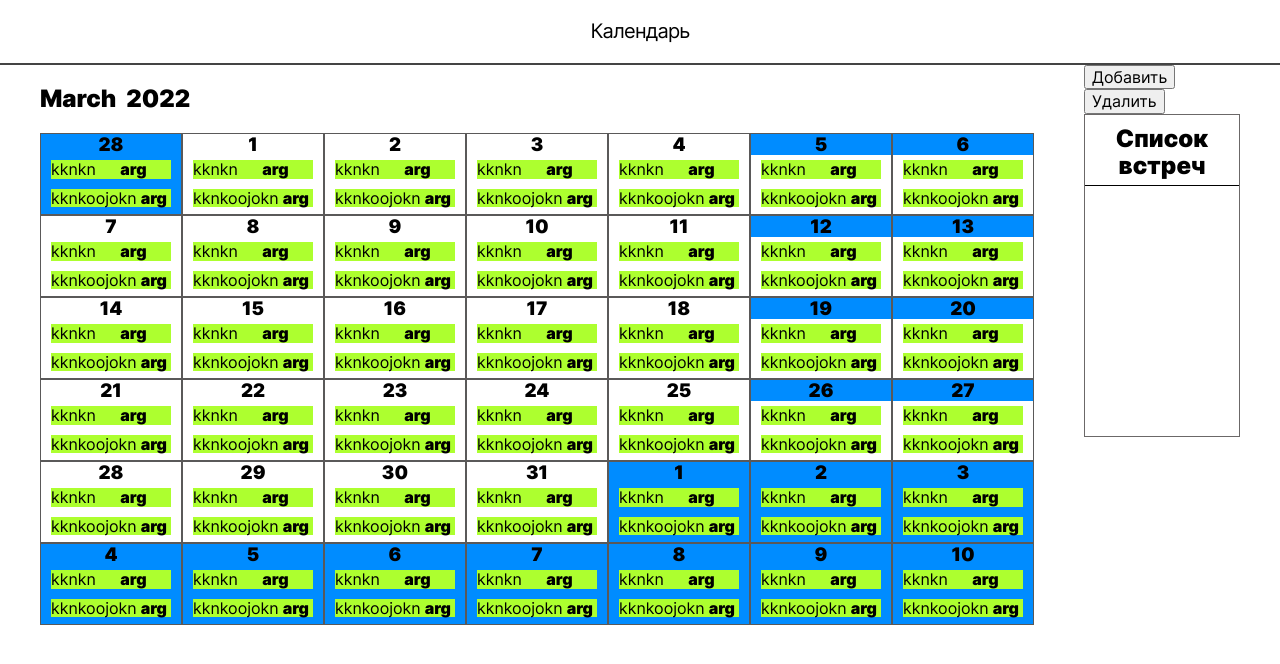
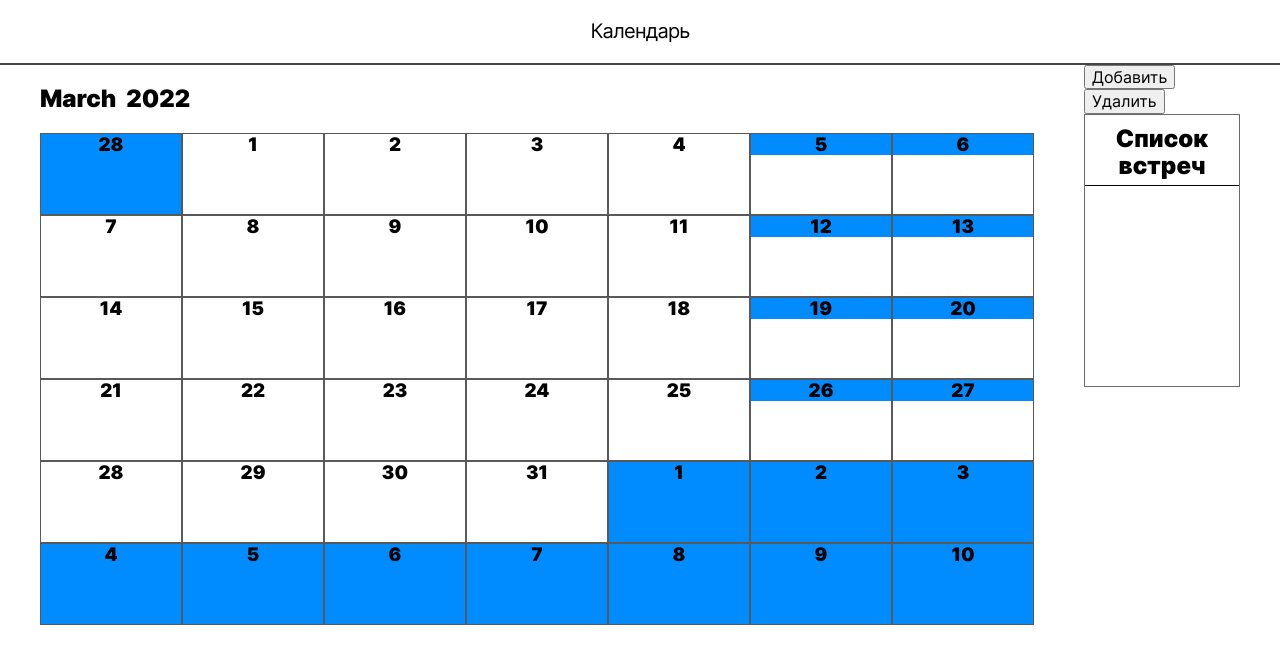
Before and after one commit to IllarionCorp/test-task-frontend, a React (Create React App) app: page / in a window 1280 px wide. Shown: the top 664 px of the page. Built offline with nearby package versions, Linux system fonts and the light colour scheme.

Commit message:
почти готово

```diff
--- a/src/components/AddPopup/AddPopup.js
+++ b/src/components/AddPopup/AddPopup.js
@@ -5,7 +5,7 @@ import './AddPopup.css';
 export default function AddPopup(props) {
     const [name, setName] = React.useState('');
     const [fio, setFio] = React.useState(0);
-    const [i, setI] = React.useState(props.i)
+    const i = props.i;
 
     function handleNameChange(e) {
         setName(e.target.value);
--- a/src/components/App/App.js
+++ b/src/components/App/App.js
@@ -38,6 +38,11 @@ export default function App() {
     setMeetings([meeting, ...meetings]);
   }
 
+ function handleDeleteMeeting(idList) {
+     idList.forEach(currentId => {
+        setMeetings(meetings.filter(meeting => meeting.id !== currentId))
+     });
+ }
 
   return (
     <>
@@ -56,6 +61,7 @@ export default function App() {
         handleAddPopupClick={handleAddPopupClick}
         meetings={meetings}
         setMeetings={setMeetings}
+        handleDeleteMeeting={handleDeleteMeeting}
       />
     </>
   );
--- a/src/components/Main/Calendar/Calendar.js
+++ b/src/components/Main/Calendar/Calendar.js
@@ -1,7 +1,6 @@
-import React from 'react';
-import CalendarTable from './CalendarTable/CalendarTable';
-import './Calendar.css';
-
+import React from "react";
+import CalendarTable from "./CalendarTable/CalendarTable";
+import "./Calendar.css";
 
 export default function Calendar(props) {
   const startDay = props.startDay.clone();
@@ -9,87 +8,113 @@ export default function Calendar(props) {
   const [yearArr, setYearArr] = React.useState([]);
 
   function visibleCheker(e) {
-        const month = document.querySelector('#months');
-        const year =  document.querySelector('#years');
-        console.log(e.target.className)
-        if (e.target === document.querySelector('.calendar__month-active')) {
-            month.classList.add('date-menu_visible');
+    const month = document.querySelector("#months");
+    const year = document.querySelector("#years");
+    console.log(e.target.className);
+    if (e.target === document.querySelector(".calendar__month-active")) {
+      month.classList.add("date-menu_visible");
     }
 
-        if (e.target === document.querySelector('.calendar__year-active')) {
-            yearFill()
-            year.classList.add('date-menu_visible');
+    if (e.target === document.querySelector(".calendar__year-active")) {
+      yearFill();
+      year.classList.add("date-menu_visible");
     }
   }
 
   function setUnvisible() {
-        const month = document.querySelector('#months');
-        const year =  document.querySelector('#years');
+    const month = document.querySelector("#months");
+    const year = document.querySelector("#years");
 
-        month.classList.remove('date-menu_visible');
-        year.classList.remove('date-menu_visible');
+    month.classList.remove("date-menu_visible");
+    year.classList.remove("date-menu_visible");
   }
 
-
-
   function handleSwitchDate(e) {
-
-       console.log(e.target.textContent)
-       if (e.target.id === 'month') {
-           props.switchDate(document.querySelector('.calendar__year-active').textContent.substring(0, 4), e.target.textContent)
+    console.log(e.target.textContent);
+    if (e.target.id === "month") {
+      props.switchDate(
+        document
+          .querySelector(".calendar__year-active")
+          .textContent.substring(0, 4),
+        e.target.textContent
+      );
     }
 
-       if (e.target.id === 'year') {
-            props.switchDate(e.target.textContent, document.querySelector('.calendar__month-active').textContent);
+    if (e.target.id === "year") {
+      props.switchDate(
+        e.target.textContent,
+        document.querySelector(".calendar__month-active").textContent
+      );
     }
-    setUnvisible()
+    setUnvisible();
   }
 
   function yearFill() {
-    const startYear = startDay.clone().subtract(6, 'year');
+    const startYear = startDay.clone().subtract(6, "year");
     const arr = [];
 
-    for (let i = 0; i < 12; i++ ) {
-         arr[i] = startYear.add(1, 'year').format('YYYY');
+    for (let i = 0; i < 12; i++) {
+      arr[i] = startYear.add(1, "year").format("YYYY");
     }
     setYearArr(arr);
   }
 
-
-
   return (
-        <section className='calendar'>
-            <nav className='calendar__nav'>
-                <h2 className="calendar__month-active" onMouseEnter={visibleCheker} onMouseLeave={setUnvisible}>
-                    {startDay.format('MMMM')}
-                    <ul id='months' className={`date-menu`} >
-                        {
-                                enMonths.map((month, id) => {
+    <section className="calendar">
+      <nav className="calendar__nav">
+        <h2
+          className="calendar__month-active"
+          onMouseEnter={visibleCheker}
+          onMouseLeave={setUnvisible}
+        >
+          {startDay.format("MMMM")}
+          <ul id="months" className={`date-menu`}>
+            {enMonths.map((month, id) => {
               return (
                 <div key={id}>
-                                            <a id="month" href='#' className='date-menu__list' onClick={handleSwitchDate}>{month}</a>
+                  <a
+                    id="month"
+                    href="#"
+                    className="date-menu__list"
+                    onClick={handleSwitchDate}
+                  >
+                    {month}
+                  </a>
                 </div>
               );
-                                })
-                        }
+            })}
           </ul>
         </h2>
-                <h2 className='calendar__year-active' onMouseEnter={visibleCheker} onMouseLeave={setUnvisible}>
-                    {startDay.format('YYYY') + ''}
-                    <ul id='years' className={`date-menu`} >
-                        {
-                                yearArr.map((year, id) => {
+        <h2
+          className="calendar__year-active"
+          onMouseEnter={visibleCheker}
+          onMouseLeave={setUnvisible}
+        >
+          {startDay.format("YYYY") + ""}
+          <ul id="years" className={`date-menu`}>
+            {yearArr.map((year, id) => {
               return (
                 <div key={id}>
-                                            <a id="year" href='#' className='date-menu__list' onClick={handleSwitchDate} >{year}</a>
+                  <a
+                    id="year"
+                    href="#"
+                    className="date-menu__list"
+                    onClick={handleSwitchDate}
+                  >
+                    {year}
+                  </a>
                 </div>
               );
-                                })
-                        }
+            })}
           </ul>
         </h2>
       </nav>
-            <CalendarTable startDay={props.startDay} />
+      <CalendarTable
+        startDay={props.startDay}
+        meetings={props.meetings}
+        dragOverHandler={props.dragOverHandler}
+        dropMeetingsHandler={props.dropMeetingsHandler}
+      />
     </section>
   );
 }
--- a/src/components/Main/Calendar/CalendarTable/CalendarCell/CalendarCell.js
+++ b/src/components/Main/Calendar/CalendarTable/CalendarCell/CalendarCell.js
@@ -1,31 +1,73 @@
-import React from 'react';
-import './CalendarCell.css';
-import EventInCalendar from './EventInCalendar/EventInCalendar';
+import React from "react";
+import "./CalendarCell.css";
+import EventInCalendar from "./EventInCalendar/EventInCalendar";
 
 export default function CalendarCell(props) {
-    const [isWeekend, setIsWeekend] = React.useState(false)
+  const [isWeekend, setIsWeekend] = React.useState(false);
+  const [currentUnit, setCurrentUnit] = React.useState(null);
+
+  function dragStartHandler(e, event) {
+    setCurrentUnit(event);
+  }
+
+  function dragEndHandler(e) {
+    e.target.style.background = "greenyellow";
+  }
+
+  function dragOverHandler(e) {
+    e.preventDefault();
+    e.target.style.background = "grey";
+  }
+
+  function dropHandler(e) {
+    e.preventDefault();
+  }
 
   function weekendCheker() {
-        if(props.dayId === 6 || props.dayId === 0) {
-            setIsWeekend(true)
+    if (props.data.day() === 6 || props.data.day() === 0) {
+      setIsWeekend(true);
     }
   }
 
   React.useEffect(() => {
-        weekendCheker()
-    }, [])
+    weekendCheker();
+  }, []);
 
   return (
-        <div className={`calendar-cell${!props.isSelectedMonth() ? ' calendar-cell_blue' : ''}`}>
-            <h3 className={`calendar-cell__title${isWeekend ? ' calendar-cell__title_blue' : ''}`}>{props.data}</h3>
-            <div className='events'>
-                {
-                    props.eventsList.map((event, id) => {
-                        return(
-                            <EventInCalendar key={id} event={event} eventId={id} />
+    <div
+      className={`calendar-cell${
+        !props.isSelectedMonth() ? " calendar-cell_blue" : ""
+      }`}
+      onDrop={(e) => props.dropMeetingsHandler(e, props.data.format("X"))}
+      onDragOver={(e) => props.dragOverHandler(e)}
+    >
+      <h3
+        className={`calendar-cell__title${
+          isWeekend ? " calendar-cell__title_blue" : ""
+        }`}
+      >
+        {props.data.format("D")}
+      </h3>
+      <div className="events">
+        {props.meetings
+          .filter(
+            (meeting) =>
+              meeting.time >= props.data.format("X") &&
+              meeting.time <= props.data.clone().endOf("day").format("X")
+          )
+          .map((event, id) => {
+            return (
+              <EventInCalendar
+                key={id}
+                event={event}
+                eventId={id}
+                dragStartHandler={dragStartHandler}
+                dragEndHandler={dragEndHandler}
+                dragOverHandler={dragOverHandler}
+                dropHandler={dropHandler}
+              />
             );
-                    })
-                }
+          })}
       </div>
     </div>
   );
--- a/src/components/Main/Calendar/CalendarTable/CalendarCell/EventInCalendar/EventInCalendar.css
+++ b/src/components/Main/Calendar/CalendarTable/CalendarCell/EventInCalendar/EventInCalendar.css
@@ -5,6 +5,7 @@
     text-align: center;
     margin: 5px  10px;
     background-color: greenyellow;
+    cursor: pointer;
 }
 
 .event__title {
@@ -16,3 +17,7 @@
     margin: 0;
 
 }
+
+.event_active {
+    border: 2px solid black;
+}
--- a/src/components/Main/Calendar/CalendarTable/CalendarCell/EventInCalendar/EventInCalendar.js
+++ b/src/components/Main/Calendar/CalendarTable/CalendarCell/EventInCalendar/EventInCalendar.js
@@ -1,10 +1,31 @@
-import './EventInCalendar.css';
+import React from "react";
+import "./EventInCalendar.css";
 
 export default function EventInCalendar(props) {
-    return(
-        <div className='event'>
-                <h4 className='event__title'>{props.event.name}</h4>
-                <p className='event__time'>{props.event.time}</p>
-        </div>
-    );
+  const [isClick, setIsClick] = React.useState(false);
+
+  function handleMeetingClick() {
+    if (!isClick) {
+      setIsClick(true);
+      props.getCurrentId(props.meeting.id);
+    } else {
+      setIsClick(false);
+    }
+  }
+
+  return (
+    <div
+      className={`event${isClick ? " event_active" : ""}`}
+      onMouseUp={handleMeetingClick}
+      draggable
+      onDragStart={(e) => props.dragStartHandler(e, props.event)}
+      onDragLeave={(e) => props.dragEndHandler(e)}
+      onDragEnd={(e) => props.dragEndHandler(e)}
+      onDragOver={(e) => props.dragOverHandler(e)}
+      onDrop={(e) => props.dropHandler(e, props.event)}
+    >
+      <h4 className="event__title">{props.event.name}</h4>
+      <p className="event__time">{props.event.time}</p>
+    </div>
+  );
 }
--- a/src/components/Main/Calendar/CalendarTable/CalendarTable.js
+++ b/src/components/Main/Calendar/CalendarTable/CalendarTable.js
@@ -12,20 +12,6 @@ export default function CalendarTable(props) {
   const isSelectedMonth = (daySelect) =>
     props.startDay.isSame(daySelect, "month");
 
-  const [eventsList, setEventsList] = React.useState([
-      {
-        name: 'arg',
-        fio: 'jkjjh',
-        id: 0,
-        time: 'kknkn'
-    },
-    {
-        name: 'arg',
-        fio: 'jkjjh',
-        id: 1,
-        time: 'kknkoojokn'
-    },
-  ]);
 
   return (
     <div className="calendar-table">
@@ -33,11 +19,12 @@ export default function CalendarTable(props) {
         return (
           <div key={id}>
             <CalendarCell
-              data={day.format("D")}
-              dayId={day.day()}
+              data={day}
               isSelectedMonth={() => isSelectedMonth(day)}
               board={id}
-              eventsList={eventsList}
+              meetings={props.meetings}
+              dropMeetingsHandler={props.dropMeetingsHandler}
+              dragOverHandler={props.dragOverHandler}
             />
           </div>
         );
--- a/src/components/Main/Main.js
+++ b/src/components/Main/Main.js
@@ -4,42 +4,55 @@ import "./Main.css";
 import React from "react";
 
 export default function Main(props) {
-    const [isClick, setIsClick] = React.useState(false);
   const [currentUnit, setCurrentUnit] = React.useState(null);
 
   function dragStartHandler(e, meeting) {
-    setCurrentUnit(meeting)
-    setIsClick(true)
+    setCurrentUnit(meeting);
   }
 
   function dragEndHandler(e) {
-    e.target.style.background = 'rgb(134, 236, 134)'
+    e.target.style.background = "rgb(134, 236, 134)";
   }
 
   function dragOverHandler(e) {
     e.preventDefault();
-    e.target.style.background = 'grey';
+    if (e.target.classList.contains('meeting__name')) {
+        e.target.style.background = "grey";
+    }
+    console.log(e.target);
   }
 
   function dropHandler(e, meeting) {
     e.preventDefault();
-    console.log(props.meetings)
-    props.setMeetings(props.meetings.map((c) => {
-        console.log(c)
+    console.log(props.meetings);
+    props.setMeetings(
+      props.meetings.map((c) => {
+        console.log(c);
         if (c.id === meeting.id) {
-            e.target.style.background = 'rgb(134, 236, 134)';
-          return {...c, id: currentUnit.id}
+          e.target.style.background = "rgb(134, 236, 134)";
+          return { ...c, id: currentUnit.id };
         }
 
         if (c.id === currentUnit.id) {
-            e.target.style.background = 'rgb(134, 236, 134)';
+          e.target.style.background = "rgb(134, 236, 134)";
+          return { ...c, id: meeting.id };
+        }
+      })
+    );
+  }
 
-          return  {...c, id: meeting.id}
+  function dropMeetingsHandler(e, data) {
+    if (e.target.classList.contains('calendar-cell')) {
+        props.setMeetings(props.meetings.map((c) => {
+            if (c.id === currentUnit.id) {
+               return { ...c, time: data }
             }
         }))
     }
+  }
+
   function sortUnits(a, b) {
-      if(a.id > b.id) {
+    if (a.id > b.id) {
       return 1;
     } else {
       return -1;
@@ -52,6 +65,9 @@ export default function Main(props) {
         startDay={props.startDay}
         months={props.months}
         switchDate={props.switchDate}
+        meetings={props.meetings}
+        dropMeetingsHandler={dropMeetingsHandler}
+        dragOverHandler={dragOverHandler}
       />
       <Toolbar
         handleAddPopupClick={props.handleAddPopupClick}
@@ -62,8 +78,7 @@ export default function Main(props) {
         dragOverHandler={dragOverHandler}
         dropHandler={dropHandler}
         sortUnits={sortUnits}
-        isClick={isClick}
-        setIsClick={setIsClick}
+        onDrop={dropMeetingsHandler}
          />
     </main>
   );
--- a/src/components/Main/Toolbar/Toolbar.css
+++ b/src/components/Main/Toolbar/Toolbar.css
@@ -5,7 +5,6 @@
 .list-meetings {
     width: inherit;
     border: 1px solid rgb(107, 104, 104);
-    min-height: 50%;
 }
 
 .list-meetings__title {
@@ -15,3 +14,7 @@
     padding-bottom: 5px;
     border-bottom: 1px solid black;
 }
+
+.meetings {
+    min-height: 200px;
+}
--- a/src/index.js
+++ b/src/index.js
@@ -3,7 +3,6 @@ import ReactDOM from 'react-dom';
 import './index.css';
 import App from './components/App/App';
 import reportWebVitals from './reportWebVitals';
-import { BrowserRouter } from 'react-router-dom';
 
 ReactDOM.render(
   <React.StrictMode>
```
Also changed, not shown: src/components/Main/Toolbar/Meeting/Meeting.js (+13 -10 lines), src/components/Main/Toolbar/Toolbar.js (+8 -3 lines). Lines whose indentation alone changed are shown as unchanged.
